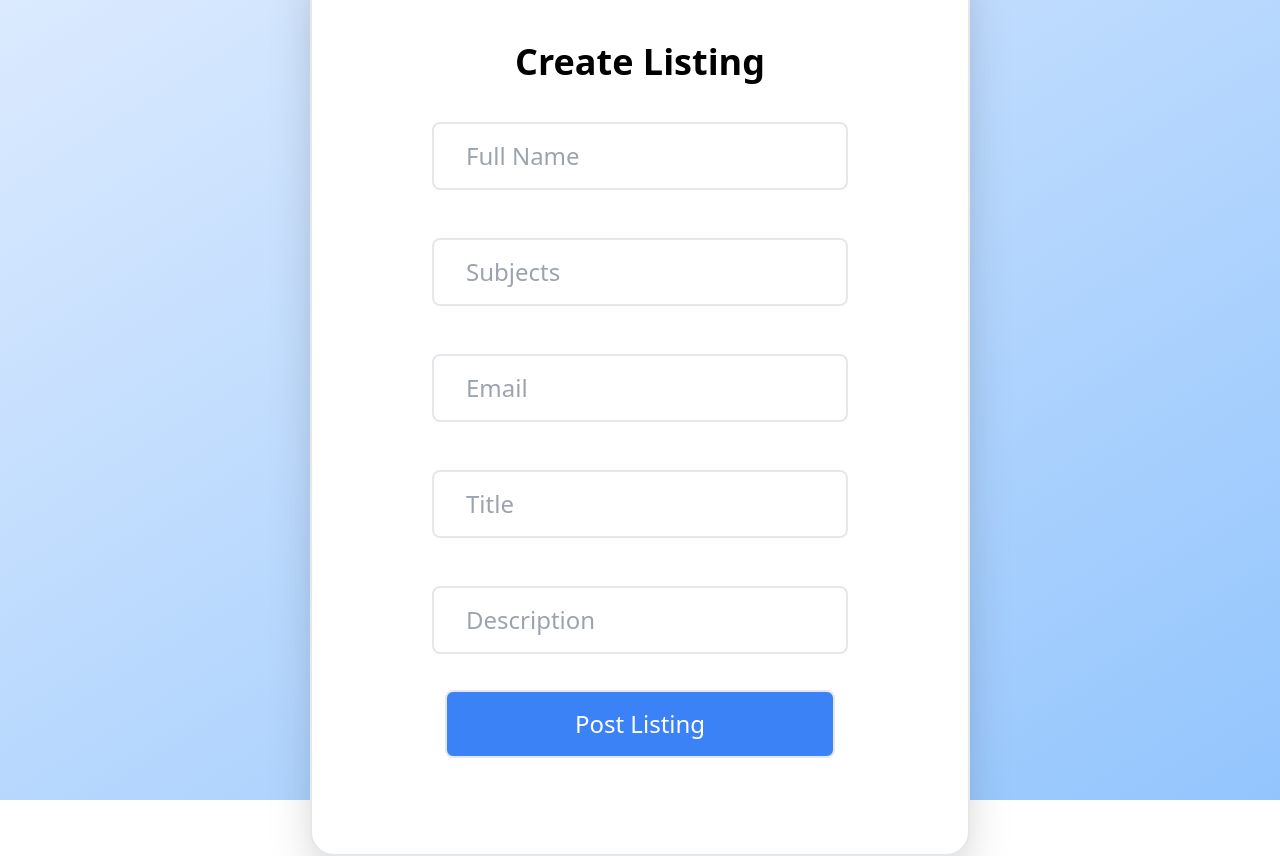
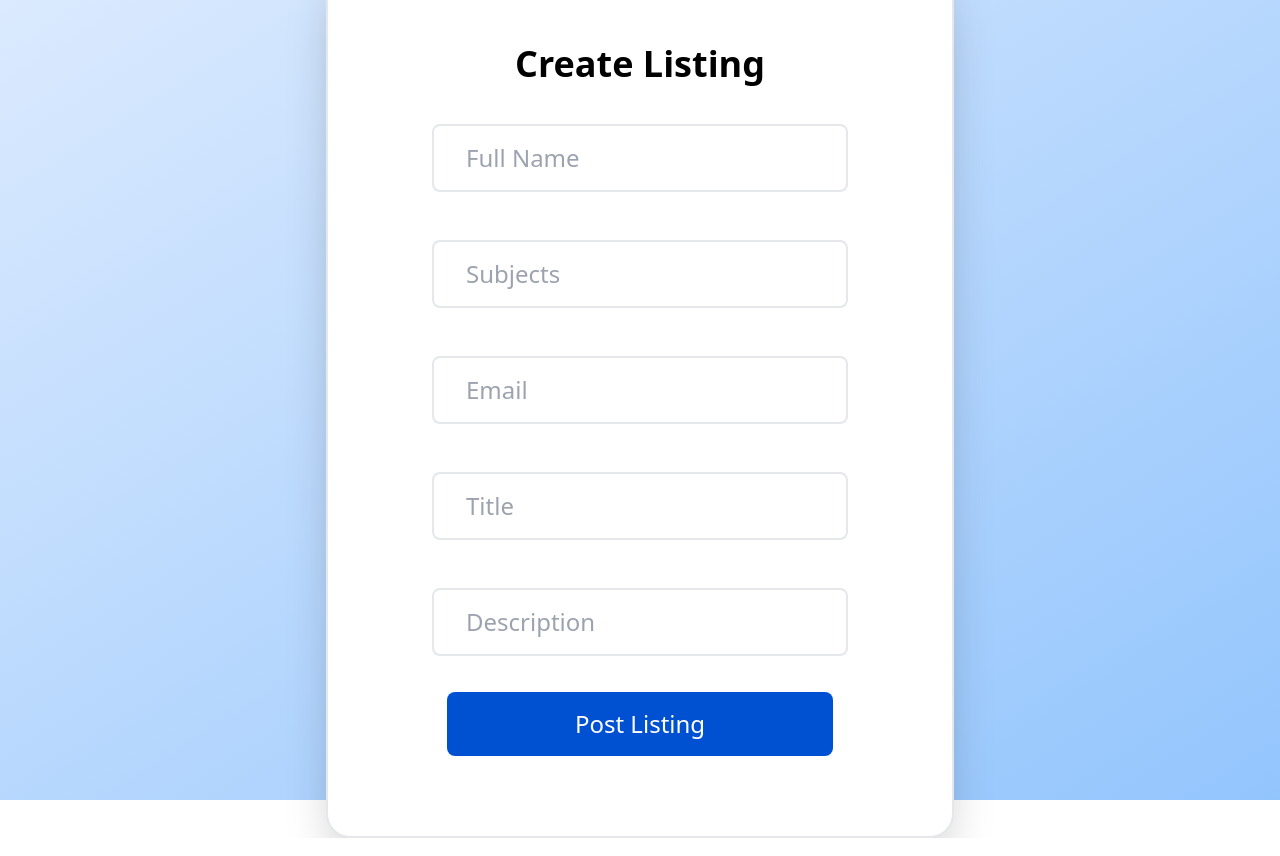
Before and after one commit to StockerMC/TutorConnect, a SvelteKit app: page /create-listing in a window 1280 px wide. In both pictures the pointer is over the button "Post Listing". Built offline with nearby package versions, Linux system fonts and the light colour scheme; no server answers; what pocketbase would draw is missing.

Commit message:
Add some basic button animations

```diff
--- a/src/routes/create-listing/+page.svelte
+++ b/src/routes/create-listing/+page.svelte
@@ -10,7 +10,7 @@
 		class="flex flex-col items-center justify-center h-screen w-screen bg-gradient-to-br from-blue-100 to-blue-300"
 	>
 		<div
-			class="shadow-2xl flex flex-col justify-center items-center p-24 border-2 rounded-3xl bg-white"
+			class="shadow-2xl flex flex-col justify-center items-center p-20 border-2 rounded-3xl bg-white"
 		>
 			<div class="text-4xl font-bold text-center">Create Listing</div>
 			<div class="mt-4 flex flex-col">
@@ -58,10 +58,17 @@
 			<div class="mt-3">
 				<button
 					type="submit"
-					class="bg-blue-500 text-white rounded-lg pt-4 pb-4 pr-32 pl-32 w-full text-2xl border-2"
+					class="bg-blue-500 text-white rounded-lg pt-4 pb-4 pr-32 pl-32 w-full text-2xl hover-fill duration-300"
 					>Post Listing
 				</button>
 			</div>
 		</div>
 	</div>
 </form>
+
+<style>
+	.hover-fill:hover {
+		transition: 0.3s;
+		background: #0051d2;
+	}
+</style>
--- a/src/routes/login/+page.svelte
+++ b/src/routes/login/+page.svelte
@@ -31,10 +31,17 @@
 			<div class="mt-3">
 				<button
 					type="submit"
-					class="bg-blue-500 text-white rounded-lg pt-4 pb-4 pr-32 pl-32 w-full text-2xl border-2"
+					class="bg-blue-500 text-white rounded-lg pt-4 pb-4 pr-32 pl-32 w-full text-2xl border-2 duration-300 hover-fill"
 					>Login
 				</button>
 			</div>
 		</div>
 	</div>
 </form>
+
+<style>
+	.hover-fill:hover {
+		transition: 0.3s;
+		background: #0051d2;
+	}
+</style>
```
